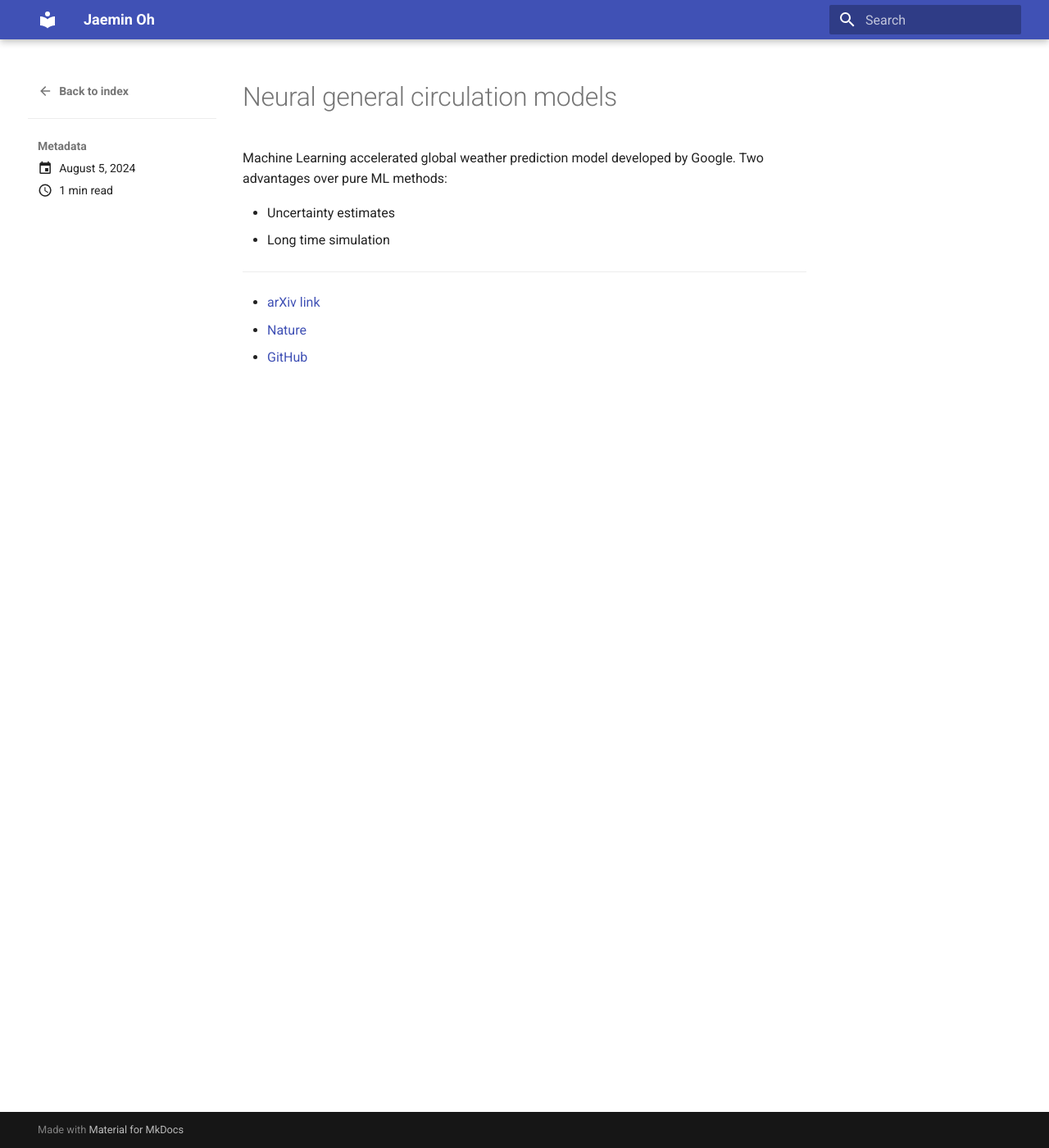
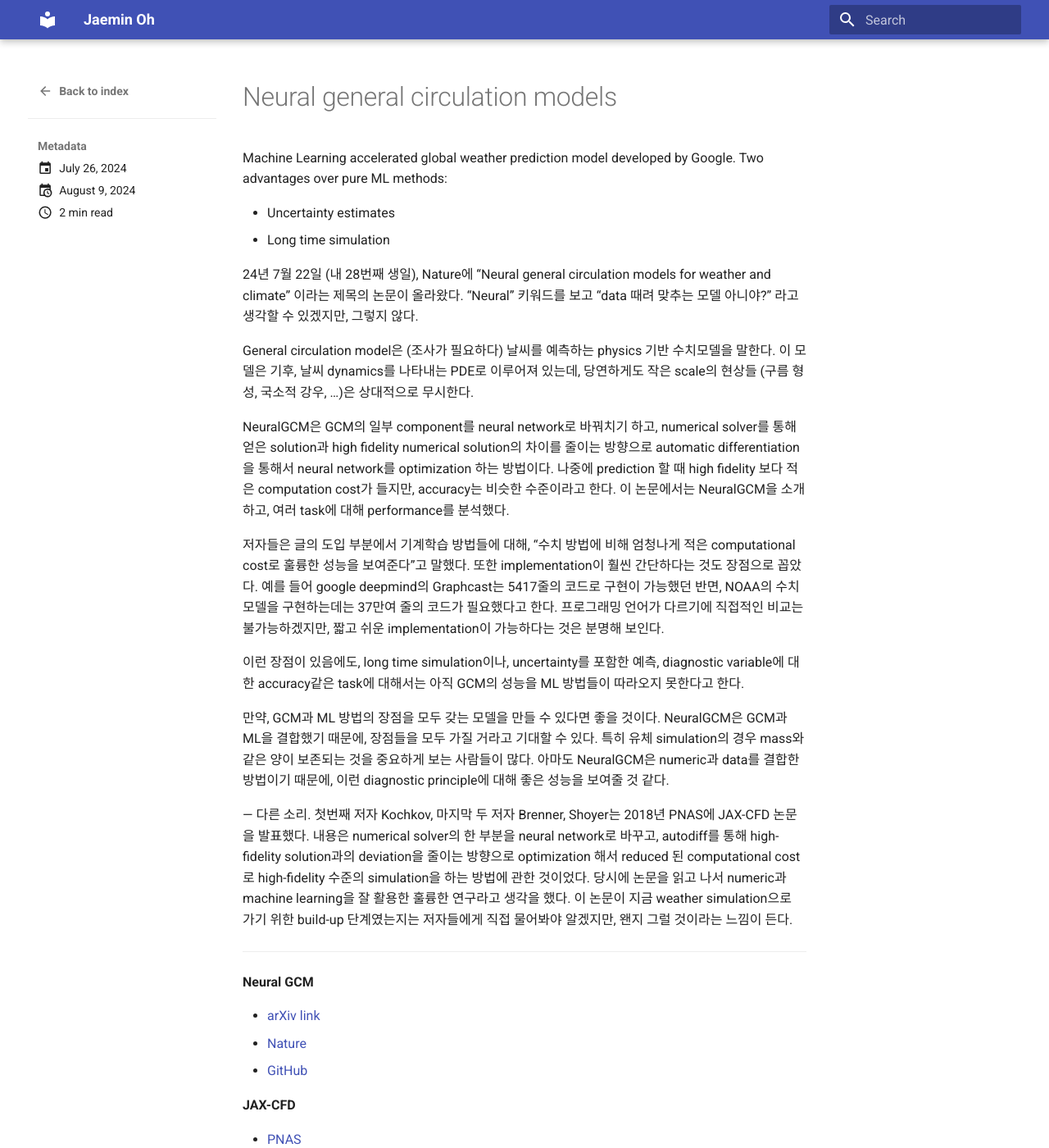
Before and after one commit to jaeminoh/jaeminoh.github.io, an MkDocs documentation site: the page built from docs/blog/posts/2024-08-05_NeuralGCM.md, in a window 1280 px wide and 1400 px high. Shown: the whole window at 82% size. Built offline with MkDocs 1.6.1 and Material for MkDocs 9.7.7, drawn with Linux system fonts in a browser that asks for light colours.

Commit message:
add post

```diff
--- a/docs/blog/posts/2024-08-05_NeuralGCM.md
+++ b/docs/blog/posts/2024-08-05_NeuralGCM.md
@@ -1,7 +1,7 @@
 ---
 date:
-  created: 2024-08-05
-  #updated:
+  created: 2024-07-26
+  updated: 2024-08-09
 
 #draft: true
 ---
@@ -13,8 +13,30 @@ Two advantages over pure ML methods:
 - Uncertainty estimates
 - Long time simulation
 
+24년 7월 22일 (내 28번째 생일), Nature에 “Neural general circulation models for weather and climate” 이라는 제목의 논문이 올라왔다. “Neural” 키워드를 보고 “data 때려 맞추는 모델 아니야?” 라고 생각할 수 있겠지만, 그렇지 않다.
+
+General circulation model은 (조사가 필요하다) 날씨를 예측하는 physics 기반 수치모델을 말한다. 이 모델은 기후, 날씨 dynamics를 나타내는 PDE로 이루어져 있는데, 당연하게도 작은 scale의 현상들 (구름 형성, 국소적 강우, …)은 상대적으로 무시한다.
+
+NeuralGCM은 GCM의 일부 component를 neural network로 바꿔치기 하고, numerical solver를 통해 얻은 solution과 high fidelity numerical solution의 차이를 줄이는 방향으로 automatic differentiation을 통해서 neural network를 optimization 하는 방법이다. 나중에 prediction 할 때 high fidelity 보다 적은 computation cost가 들지만, accuracy는 비슷한 수준이라고 한다. 이 논문에서는 NeuralGCM을 소개하고, 여러 task에 대해 performance를 분석했다.
+
+저자들은 글의 도입 부분에서 기계학습 방법들에 대해, “수치 방법에 비해 엄청나게 적은 computational cost로 훌륭한 성능을 보여준다”고 말했다. 또한 implementation이 훨씬 간단하다는 것도 장점으로 꼽았다. 예를 들어 google deepmind의 Graphcast는 5417줄의 코드로 구현이 가능했던 반면, NOAA의 수치모델을 구현하는데는 37만여 줄의 코드가 필요했다고 한다. 프로그래밍 언어가 다르기에 직접적인 비교는 불가능하겠지만, 짧고 쉬운 implementation이 가능하다는 것은 분명해 보인다.
+
+이런 장점이 있음에도, long time simulation이나, uncertainty를 포함한 예측, diagnostic variable에 대한 accuracy같은 task에 대해서는 아직 GCM의 성능을 ML 방법들이 따라오지 못한다고 한다.
+
+만약, GCM과 ML 방법의 장점을 모두 갖는 모델을 만들 수 있다면 좋을 것이다. NeuralGCM은 GCM과 ML을 결합했기 때문에, 장점들을 모두 가질 거라고 기대할 수 있다. 특히 유체 simulation의 경우 mass와 같은 양이 보존되는 것을 중요하게 보는 사람들이 많다. 아마도 NeuralGCM은 numeric과 data를 결합한 방법이기 때문에, 이런 diagnostic principle에 대해 좋은 성능을 보여줄 것 같다.
+
+— 다른 소리.
+첫번째 저자 Kochkov, 마지막 두 저자 Brenner, Shoyer는 2018년 PNAS에 JAX-CFD 논문을 발표했다. 내용은 numerical solver의 한 부분을 neural network로 바꾸고, autodiff를 통해 high-fidelity solution과의 deviation을 줄이는 방향으로 optimization 해서 reduced 된 computational cost로 high-fidelity 수준의 simulation을 하는 방법에 관한 것이었다. 당시에 논문을 읽고 나서 numeric과 machine learning을 잘 활용한 훌륭한 연구라고 생각을 했다. 이 논문이 지금 weather simulation으로 가기 위한 build-up 단계였는지는 저자들에게 직접 물어봐야 알겠지만, 왠지 그럴 것이라는 느낌이 든다.
+
 ---
+
+**Neural GCM**
 
 - [arXiv link](https://arxiv.org/abs/2311.07222)
 - [Nature](https://www.nature.com/articles/s41586-024-07744-y)
 - [GitHub](https://github.com/google-research/neuralgcm)
+
+**JAX-CFD**
+
+- [PNAS](https://www.pnas.org/content/118/21/e2101784118)
+- [GitHub](https://github.com/google/jax-cfd)
```
Also changed, not shown: docs/index.md (+8 -1 lines).
